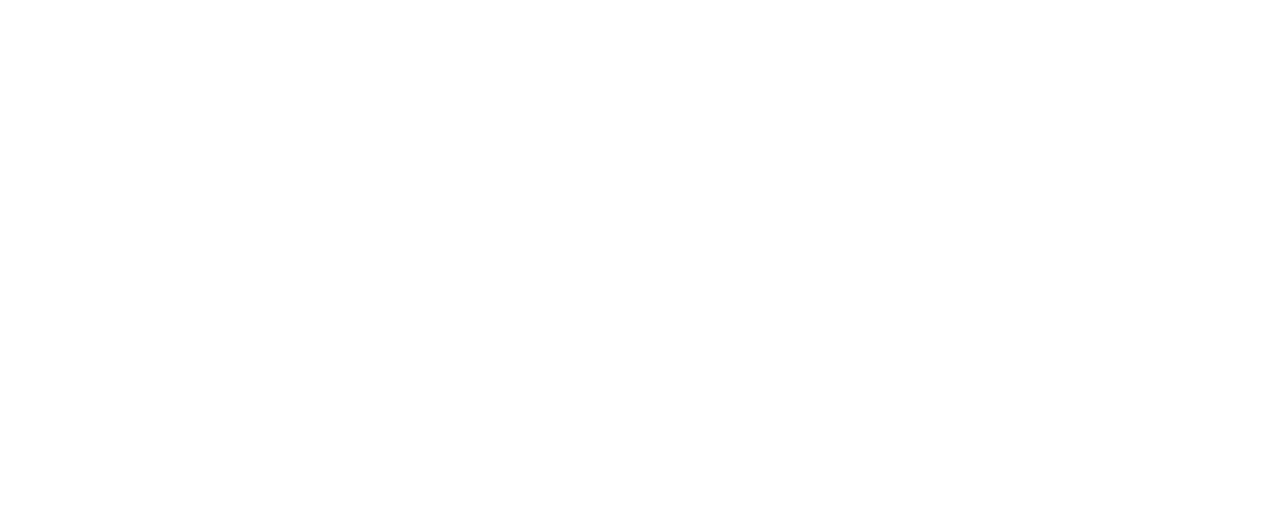
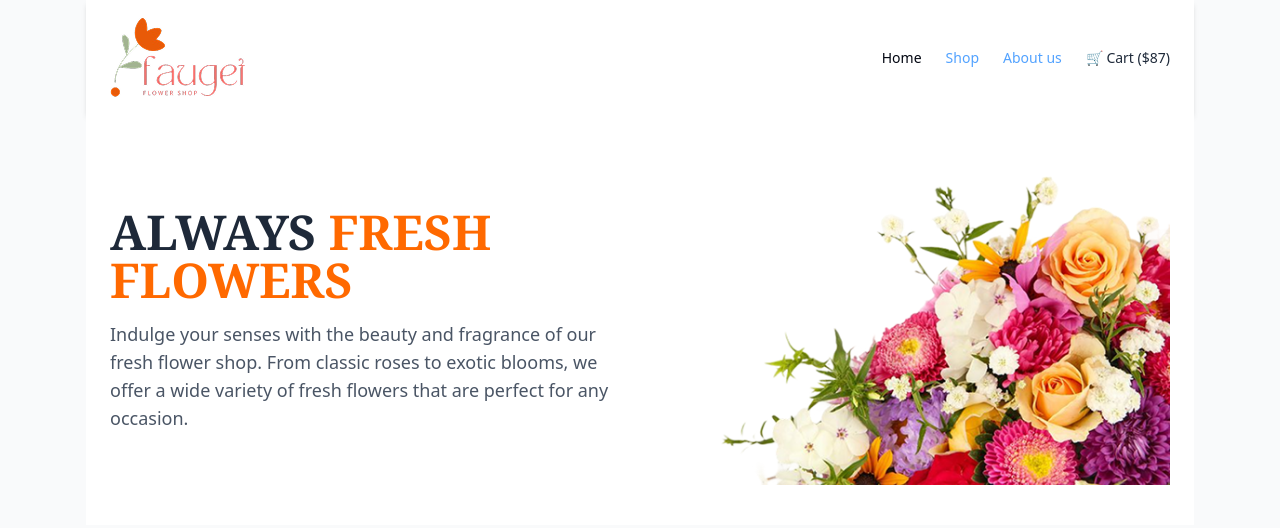
Before and after one commit to DewanMehediHassan/A2-1, a plain HTML site: page index.html in a window 1280 px wide. Drawn offline with nearby package versions, Linux system fonts and the light colour scheme.

Commit message:
added a banner section

```diff
--- a/index.html
+++ b/index.html
@@ -6,7 +6,34 @@
     <title>Assignment - 2 with tailwind css</title>
     <script src="https://cdn.jsdelivr.net/npm/@tailwindcss/browser@4"></script>
 </head>
-<body>
+<body class="text-gray-800 font-sans bg-gray-50 max-w-[1140px] mx-auto px-4">
+
+  <!-- Navbar -->
+  <header class="flex justify-between items-center py-4 px-6 bg-white shadow-md">
+    <h1 class="text-2xl font-bold text-orange-500">
+        <img src="B12A02-Responsive-Flowers/assets/logo.png" alt="FlowerMarket">
+    </h1>
+    <nav class="hidden md:flex gap-6 items-center text-sm font-medium">
+      <a href="https://web.programming-hero.com/home" class="text-gray-950">Home</a>
+      <a href="https://web.programming-hero.com/course-details" class="text-blue-400">Shop</a>
+      <a href="https://www.programming-hero.com/about-us "   class="text-blue-400">About us</a>
+      <div class="relative">🛒 Cart ($87)</div>
+    </nav>
+    <div class="flex md:hidden items-center text-sm font-semibold gap-2">
+      <span>Cart</span> 🛒
+    </div>
+  </header>
+
+  <!-- Banner Section -->
+  <section class="flex flex-col-reverse md:flex-row items-center gap-6 px-6 py-10 bg-white">
+    <div class="md:w-1/2 text-left w-full md:w-[570px] mx-auto">
+      <h2 class="text-4xl font-bold mb-4 font-serif text-5xl">ALWAYS <span class="text-orange-500">FRESH FLOWERS</span></h2>
+      <p class="text-gray-600 text-lg">Indulge your senses with the beauty and fragrance of our fresh flower shop. From classic roses to exotic blooms, we offer a wide variety of fresh flowers that are perfect for any occasion.</p>
+    </div>
+    <img src="B12A02-Responsive-Flowers/assets/hero-flower.png" class="md:w-1/2" alt="Banner" />
+  </section>
+
+
 
 </body>
 </html>
```
